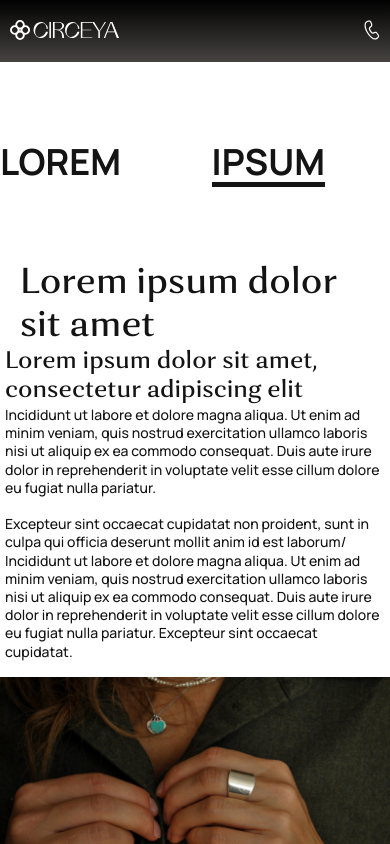
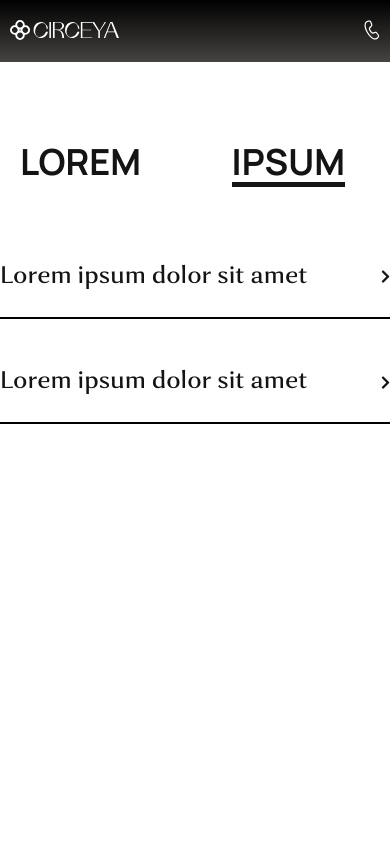
Before and after one commit to ShammasovAmir/keep-calm-landing, a React (Vite) app: page / in a window 390 px wide. Both pictures are taken after a click on the element "IPSUM". Shown: the top 844 px of the page. Built offline with nearby package versions, Linux system fonts and the light colour scheme.

Commit message:
Added page switcher and accordion

```diff
--- a/index.html
+++ b/index.html
@@ -10,6 +10,13 @@
       href="https://fonts.googleapis.com/css2?family=Manrope:wght@200;300;400;500;600;700;800&display=swap"
       rel="stylesheet"
     />
+    <link
+      rel="stylesheet"
+      href="https://cdnjs.cloudflare.com/ajax/libs/font-awesome/5.15.4/css/all.min.css"
+      integrity="sha512-1ycn6IcaQQ40/MKBW2W4Rhis/DbILU74C1vSrLJxCq57o941Ym01SwNsOMqvEBFlcgUa6xLiPY/NS5R+E6ztJQ=="
+      crossorigin="anonymous"
+      referrerpolicy="no-referrer"
+    />
     <title>Vite App</title>
   </head>
   <body>
--- a/src/App.jsx
+++ b/src/App.jsx
@@ -3,9 +3,23 @@ import Footer from './components/Footer'
 import Information from './components/Information'
 import Nav from './components/Nav'
 import logo from './logo.svg'
+import Home from './pages/Home'
+import Accordion from './pages/Accordion'
 
 const App = () => {
   const [currentTab, setCurrentTab] = useState(1)
+
+  const pageRouter = () => {
+    switch (currentTab) {
+      case 1:
+        return <Home />
+      case 2:
+        return <Accordion />
+
+      default:
+        return <Home />
+    }
+  }
 
   return (
     <>
@@ -26,10 +40,8 @@ const App = () => {
           </div>
         </div>
       </div>
-      <div className="container-right">
-        <h1 className="information__title">Lorem ipsum dolor sit amet</h1>
-        <Information />
-      </div>
+      {/* Router */}
+      {pageRouter()}
       <Footer />
     </>
   )
--- /dev/null
+++ b/src/pages/Accordion.jsx
@@ -0,0 +1,119 @@
+import React, { useState } from 'react'
+import Information from '../components/Information'
+
+const Accordion = () => {
+  const [sliderOpen, setSliderOpen] = useState(false)
+  const [informationOpen, setInformationOpen] = useState(false)
+
+  return (
+    <div className="accordion">
+      <div>
+        <div className="container">
+          <div
+            className="accordion__heading"
+            onClick={() => setSliderOpen(!sliderOpen)}
+          >
+            <div className="accordion__title">Lorem ipsum dolor sit amet</div>
+            <div
+              className={`accordion__chevron ${
+                sliderOpen ? 'accordion__chevron--active' : ''
+              }`}
+            >
+              <i className="fas fa-chevron-right"></i>
+            </div>
+          </div>
+        </div>
+        <div
+          className={`accordion__content ${
+            sliderOpen ? 'accordion__content--active' : ''
+          }`}
+        >
+          Lorem ipsum dolor sit amet consectetur adipisicing elit. Dolores
+          incidunt deserunt iure minima amet, quaerat dicta, cumque consectetur
+          vitae, aliquam ipsa numquam adipisci eligendi optio quo hic! Aperiam
+          adipisci dicta tempora odio eaque doloremque natus architecto
+          perspiciatis nisi, cupiditate repellendus est assumenda ex eligendi
+          sit? Repudiandae vitae dignissimos consequatur adipisci maiores
+          incidunt perferendis natus, ex distinctio recusandae ipsum dolorum aut
+          nesciunt temporibus aspernatur iste. Porro necessitatibus aliquam
+          error illum qui quo, quae ea enim soluta aspernatur natus dicta
+          voluptatum reiciendis maxime facilis ab corporis sunt earum laudantium
+          autem tempore fugiat facere. Provident quibusdam molestias rerum odio
+          voluptatum sint minima corrupti doloremque distinctio mollitia soluta
+          neque, vitae non porro corporis delectus facilis. Obcaecati corporis
+          adipisci blanditiis. Aspernatur ratione cupiditate incidunt quo vero
+          nesciunt! Repellat adipisci non earum amet saepe dolores, iste facilis
+          nam. Debitis quisquam dolor obcaecati tempore ad ullam quis error
+          fugiat esse. Error dolorem facilis illo ullam autem illum quos facere
+          eius nobis odit, officiis doloremque eligendi quis accusantium
+          praesentium dicta porro libero quasi saepe optio id? Illum itaque
+          accusantium porro alias architecto quae. Voluptate unde nulla sed
+          suscipit quaerat animi enim eaque eos quibusdam ipsam deleniti
+          accusantium vel, quod incidunt aut minima veritatis dolorem placeat a,
+          quasi ad! Lorem ipsum dolor sit amet consectetur adipisicing elit.
+          Beatae temporibus voluptate possimus optio laboriosam! Nisi quaerat
+          dicta totam dolores assumenda unde enim incidunt maxime, ut veritatis,
+          facilis voluptatum officiis debitis ipsa nihil odit dolorum amet ex
+          eos nam mollitia non ullam provident doloribus! Illum iste, error
+          sapiente eligendi earum odit ipsa unde exercitationem dicta reiciendis
+          cum sequi explicabo, dignissimos expedita nisi et eos nobis eveniet
+          adipisci dolorem, temporibus modi natus beatae tempore. Suscipit
+          quidem necessitatibus ratione quos nulla quasi repudiandae cumque
+          consequuntur tenetur, harum incidunt deserunt est, numquam quis.
+          Quisquam at laboriosam quibusdam placeat facere excepturi cupiditate
+          voluptatem tenetur fugiat dolorem ad ex, voluptates pariatur delectus
+          temporibus ipsam cum eaque, perspiciatis ullam molestias voluptatibus!
+          Ut alias earum, nulla est cum sapiente quam voluptas molestias
+          perferendis! Voluptatem illum nulla eum eos possimus? Perspiciatis
+          voluptatum ea tenetur assumenda, eum officiis rerum aliquid esse
+          dolorem hic doloremque minima ad animi cupiditate reprehenderit nemo
+          soluta quidem, vero itaque voluptate repellat quis iure. Deleniti
+          molestias, possimus dolore fugiat vitae saepe consequuntur distinctio
+          eaque velit dolores ipsam iusto, quos magni, non repellendus hic
+          consectetur. Ut voluptatibus asperiores quidem voluptate, itaque
+          expedita odio error nesciunt ex quam quae ratione? Magnam nesciunt
+          laborum corporis fugit. Iure vitae consectetur nesciunt perferendis
+          dicta nulla quas tempora ipsa accusamus recusandae tenetur fugiat,
+          officiis doloremque laboriosam quaerat rerum cum et. Commodi dolore
+          hic quae officiis nisi ipsum ratione possimus in quibusdam et corrupti
+          deleniti consectetur eum odio vitae explicabo, voluptatum, saepe
+          repellat. Inventore in maiores soluta fuga voluptates quibusdam neque
+          est, nam nobis suscipit iure et cum sunt ullam qui? Molestias laborum
+          ut minima blanditiis ab pariatur! Ab corrupti magnam consectetur
+          corporis dolores at amet nam obcaecati eum provident perspiciatis
+          laboriosam quam nobis eligendi debitis, cupiditate libero mollitia
+          repellat dolorum earum voluptas, distinctio, nostrum incidunt
+          assumenda! Tenetur pariatur laborum eaque odit blanditiis!
+        </div>
+      </div>
+      <div>
+        <div className="container">
+          <div
+            className="accordion__heading"
+            onClick={() => setInformationOpen(!informationOpen)}
+          >
+            <div className="accordion__title">Lorem ipsum dolor sit amet</div>
+            <div
+              className={`accordion__chevron ${
+                informationOpen ? 'accordion__chevron--active' : ''
+              }`}
+            >
+              <i className="fas fa-chevron-right"></i>
+            </div>
+          </div>
+        </div>
+        <div
+          className={`accordion__content ${
+            informationOpen ? 'accordion__content--active' : ''
+          }`}
+        >
+          <div className="container-left">
+            <Information />
+          </div>
+        </div>
+      </div>
+    </div>
+  )
+}
+
+export default Accordion
--- /dev/null
+++ b/src/pages/Home.jsx
@@ -0,0 +1,13 @@
+import React from 'react'
+import Information from '../components/Information'
+
+const Home = () => {
+  return (
+    <div className="container-right">
+      <h1 className="information__title">Lorem ipsum dolor sit amet</h1>
+      <Information />
+    </div>
+  )
+}
+
+export default Home
--- /dev/null
+++ b/src/sass/_accordion.scss
@@ -0,0 +1,47 @@
+.accordion {
+  min-height: 70vh;
+
+  &__heading {
+    display: flex;
+    justify-content: space-between;
+    align-items: center;
+    color: #141414;
+    padding-bottom: 1.5rem;
+    border-bottom: 2px solid #000000;
+    margin-bottom: 3rem;
+    cursor: pointer;
+  }
+
+  &__title {
+    font-family: 'Orchidea Pro';
+    font-weight: 500;
+    font-size: 48px;
+    line-height: 110%;
+
+    @media (max-width: 768px) {
+      font-size: 24px;
+      line-height: 130%;
+    }
+  }
+
+  &__chevron {
+    font-size: 23px;
+    padding-left: 5px;
+
+    &--active {
+      transform: rotate(90deg);
+    }
+
+    @media (max-width: 768px) {
+      font-size: 14.5px;
+    }
+  }
+
+  &__content {
+    display: none;
+
+    &--active {
+      display: block;
+    }
+  }
+}
--- a/src/sass/_app.scss
+++ b/src/sass/_app.scss
@@ -4,6 +4,10 @@
   justify-content: space-between;
   padding-top: 82px;
   padding-bottom: 75px;
+
+  @media (max-width: 768px) {
+    margin: 0 20px;
+  }
 
   .tab {
     color: #141414;
--- a/src/sass/index.scss
+++ b/src/sass/index.scss
@@ -3,4 +3,5 @@
 @use 'nav';
 @use 'app';
 @use 'information';
+@use 'accordion';
 @use 'footer';
```
